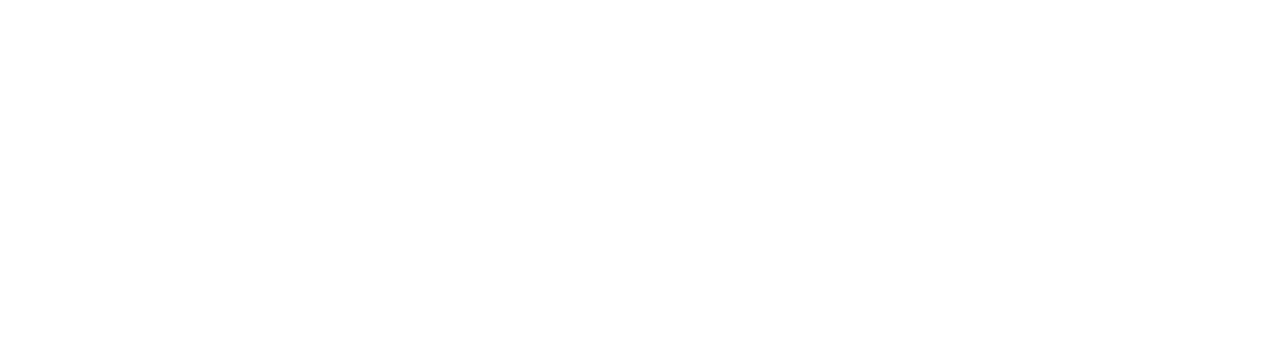
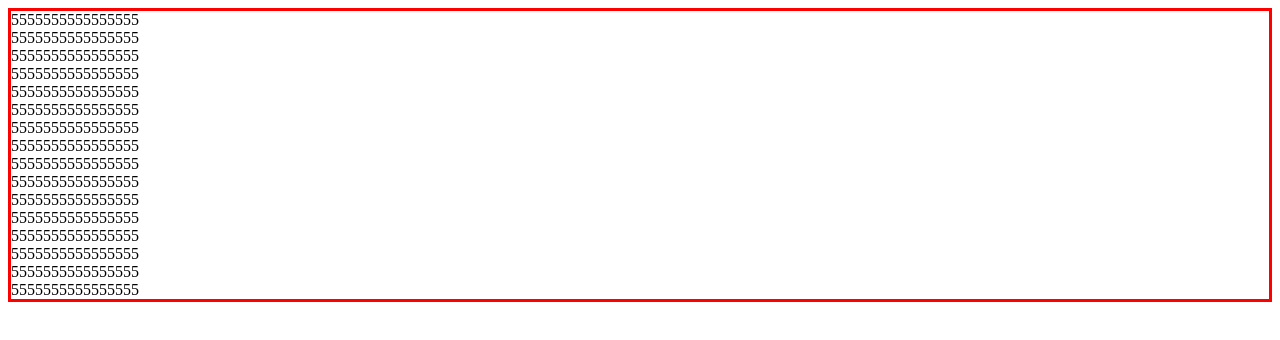
Before and after one commit to katsuutan/Etch-a-Sketch, a plain HTML site: page index.html in a window 1280 px wide. Drawn offline with Linux system fonts and the light colour scheme.

Commit message:
Create 16x16 grid in main container

```diff
--- a/etch-a-sketch.js
+++ b/etch-a-sketch.js
@@ -0,0 +1,26 @@
+/*
+Create divs using JavaScript.
+Put grid squares inside another container div which goes directly into HTML.
+Use flexbox to make divs appear as grid
+
+Set up a "hover" effect so grid divs change color when mouse passes over.
+
+*/
+
+const containerDiv = document.querySelector('#container');
+
+// Creates 16 rows
+for(let i = 0; i < 16; i++) {
+    const rowContainer = document.createElement('div');
+    rowContainer.id = `row-${i}`;
+    containerDiv.appendChild(rowContainer);
+
+    // Places 16 squares in each row
+    for (let j = 0; j < 16; j++) {
+        const squareDiv = document.createElement('div');
+        squareDiv.id = 'squareDiv';
+        squareDiv.textContent = '5'; //placeholder for squares
+
+        rowContainer.appendChild(squareDiv);
+    }
+}
--- a/index.html
+++ b/index.html
@@ -8,6 +8,6 @@
     <link rel="stylesheet" href="styles.css" />
 </head>
 <body>
-
+    <div id='container'></div>
 </body>
 </html>
--- a/styles.css
+++ b/styles.css
@@ -0,0 +1,4 @@
+#container {
+    display: flex;
+    border: 3px solid red;
+}
```
